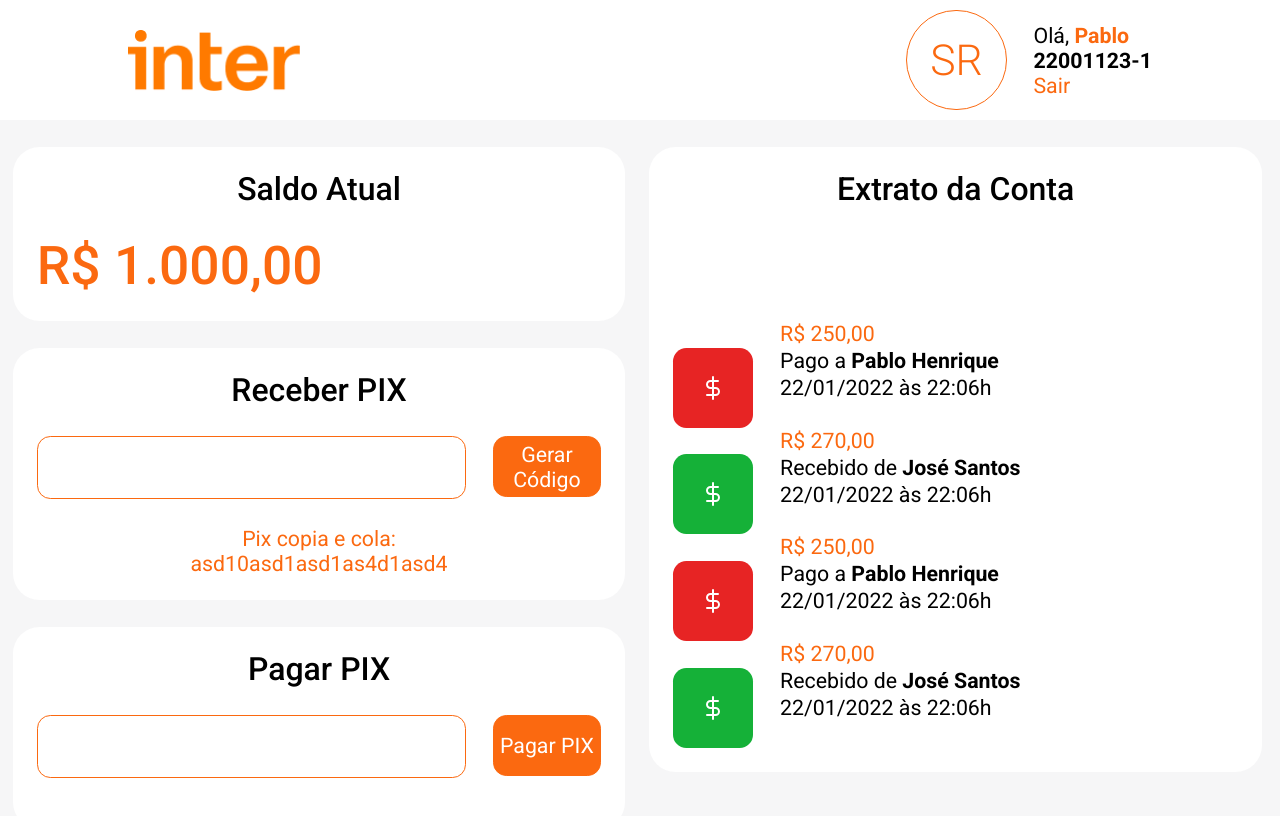
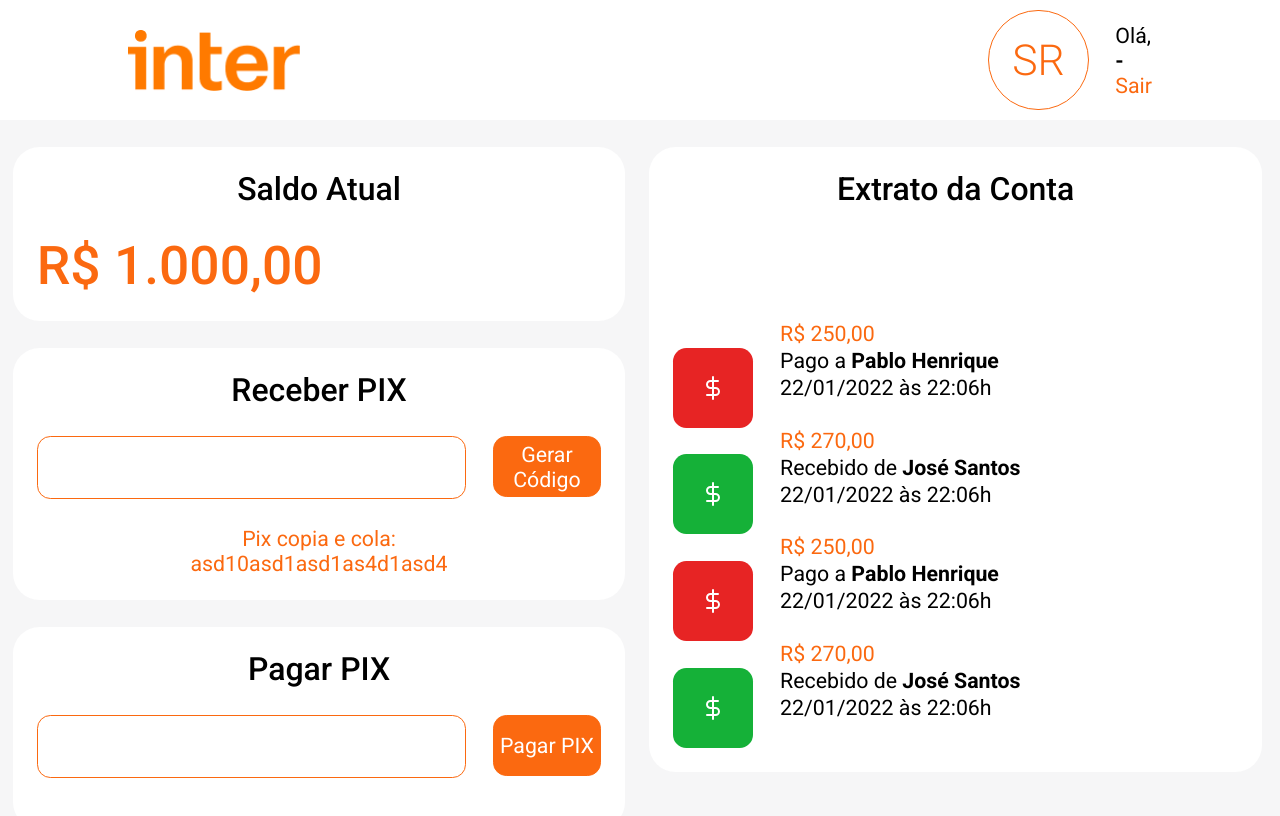
Before and after one commit to Samuel-Ricardo/mini-inter-site, a React (Create React App) app: page /dashboard in a window 1280 px wide. Shown: the top 816 px of the page. Built offline with nearby package versions, Linux system fonts and the light colour scheme.

Commit message:
use auth

```diff
--- a/src/Components/Header/index.tsx
+++ b/src/Components/Header/index.tsx
@@ -1,12 +1,15 @@
-import { useNavigate } from "react-router-dom";
+import { useNavigate, useSearchParams } from "react-router-dom";
 import { app_images } from "../../config/app_images";
 import { routes } from "../../config/routes/routes";
 import { app_classes } from "../../config/style_classes";
+import useAuth from "../../hooks/useAuth";
 import UserCircle from "../UserCircle";
 import { HeaderContainer, HeaderWrapper, UserInfo } from "./style";
 
 const Header = () => {
   const navigate = useNavigate();
+
+  const {user} = useAuth();
 
   const handleLogoff = () => { navigate(routes.LOGIN_ROUTES.LOGIN) }
 
@@ -19,8 +22,8 @@ const Header = () => {
         <UserInfo>
         <UserCircle initials="SR" />
         <div>
-          <p>Olá, <span className={`${PRIMARY_COLOR} ${BOLD}`}>Pablo</span></p>
-          <strong>22001123-1</strong><br />
+            <p>Olá, <span className={`${PRIMARY_COLOR} ${BOLD}`}>{user.first_name} {user.last_name}</span></p>
+            <strong>{user.account_number}-{user.account_digit}</strong><br />
           <a href="#" onClick={handleLogoff}>Sair</a>
         </div>
         </UserInfo>
--- a/src/Pages/Dashboard/index.tsx
+++ b/src/Pages/Dashboard/index.tsx
@@ -3,14 +3,18 @@ import Card from "../../Components/Card";
 import Header from "../../Components/Header";
 import Input from "../../Components/Input";
 import { app_classes } from "../../config/style_classes";
+import useAuth from "../../hooks/useAuth";
 import { formatMoney } from "../../utils";
 import Statement from "./Statement";
 import { BodyContainer, DashboardBackground, InlineContainer, InlineTitle } from "./style";
 
 const Dashboard = () => {
 
+
   const wallet = 1000.00;
-  const {H2, WALLET, BOLD, PRIMARY_COLOR} = app_classes;
+  const { H2, WALLET, BOLD, PRIMARY_COLOR } = app_classes;
+
+
 
   return (
     <DashboardBackground>
```
